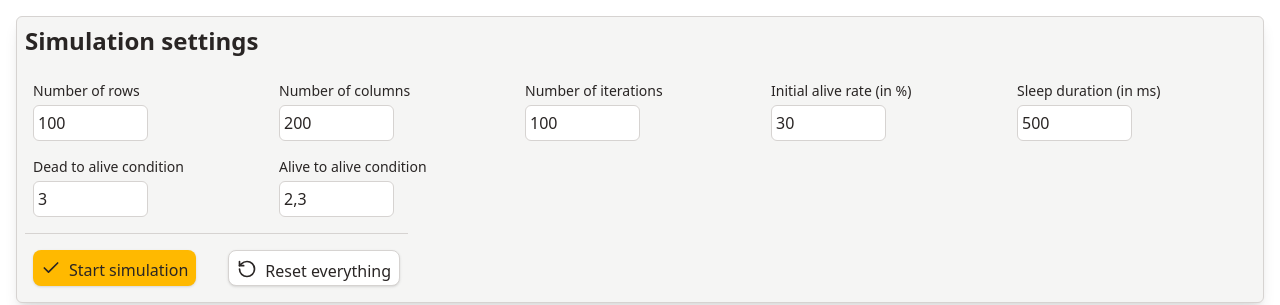
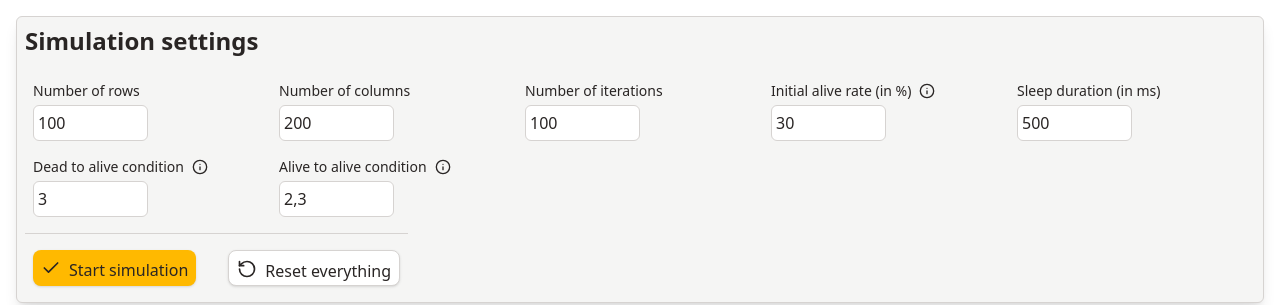
Before and after one commit to jonahkraft/lifelines, a React (Vite) app: page / in a window 1280 px wide. Shown: the top 305 px of the page. Built offline with nearby package versions, Linux system fonts and the light colour scheme.

Commit message:
added tooltips for some settings

```diff
--- a/src/controlPanel.tsx
+++ b/src/controlPanel.tsx
@@ -128,6 +128,7 @@ const ControlPanel = ({canvasRef, globalContext, isRunningRef, setGlobalContext}
                     onChange={handleNumInputChange("initialAliveRate")}
                     min={1}
                     max={100}
+                    tooltipText="Probability that each cell is initially alive"
                 />
 
                 <ControlPanelInput
@@ -146,6 +147,7 @@ const ControlPanel = ({canvasRef, globalContext, isRunningRef, setGlobalContext}
                     value={localContext.deadToAliveCondition}
                     placeholder={localContext.deadToAliveCondition.toString()}
                     onChange={handleTextInputChange("deadToAliveCondition")}
+                    tooltipText="If the number of living neighbours (0-8) of a dead cell is contained in this list, the cell becomes alive."
                 />
 
                 <ControlPanelInput
@@ -154,6 +156,7 @@ const ControlPanel = ({canvasRef, globalContext, isRunningRef, setGlobalContext}
                     value={localContext.aliveToAliveCondition}
                     placeholder={localContext.aliveToAliveCondition.toString()}
                     onChange={handleTextInputChange("aliveToAliveCondition")}
+                    tooltipText="If the number of living neighbours (0-8) of a living cell is contained in this list, the cell stays alive."
                 />
             </div>
 
--- a/src/controlPanelInput.tsx
+++ b/src/controlPanelInput.tsx
@@ -1,4 +1,6 @@
 import {type ChangeEvent} from "react";
+import {Info} from "lucide-react";
+
 
 type ControlPanelInputProps = {
     title: string,
@@ -8,12 +10,32 @@ type ControlPanelInputProps = {
     onChange: (e: ChangeEvent<HTMLInputElement>) => void,
     min?: number,
     max?: number,
+    tooltipText?: string,
 }
 
-const ControlPanelInput = ({title, type, value, placeholder, onChange, min, max}: ControlPanelInputProps) => {
+const ControlPanelInput = ({title, type, value, placeholder, onChange, min, max, tooltipText}: ControlPanelInputProps) => {
     return(
         <div className="flex flex-col gap-1">
-            <label className="text-sm">{title}</label>
+
+            {
+                tooltipText !== undefined
+                    ?
+                    <>
+                        <div className="relative group inline-block">
+                            <label className="text-sm flex gap-2">
+                                {title}
+                                <div className="flex items-center">
+                                    <Info className="h-4 w-4"/>
+                                </div>
+                            </label>
+                            <div className="absolute bottom-full left-1/2 transform -translate-x-1/2 w-xs p-2 m-2 bg-white text-stone-800 text-sm border border-stone-300 rounded shadow-lg opacity-0 group-hover:opacity-100 transition-opacity duration-200">
+                                {tooltipText}
+                            </div>
+                        </div>
+                    </>
+                    : <label className="text-sm">{title}</label>
+            }
+
             <input
                 className="bg-white border-stone-300 border rounded-md p-1 focus:outline-none focus:ring focus:ring-amber-400 h-9 w-1/2"
                 type={type}
```
